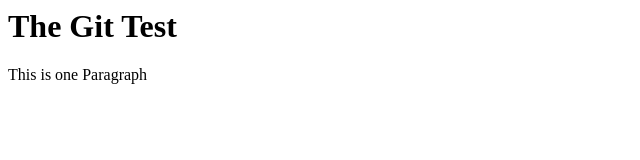
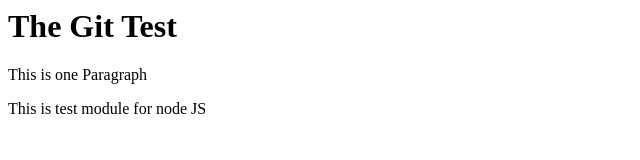
Before and after one commit to kr-Sathish/git-test, a website: page index.html in a window 1280 px wide. Shown: the whole page, without its empty margins (0-640 px from the left). Drawn offline with Linux system fonts and the light colour scheme.

Commit message:
fourth commit

```diff
--- a/index.html
+++ b/index.html
@@ -5,5 +5,6 @@
 <body>
   <h1>The Git Test</h1>
   <p>This is one Paragraph</p>
+  <p> This is test module for node JS </p>
 </body>
 </html>
```
Also changed, not shown: package.json (added, +24 -0 lines), 2 other files.
